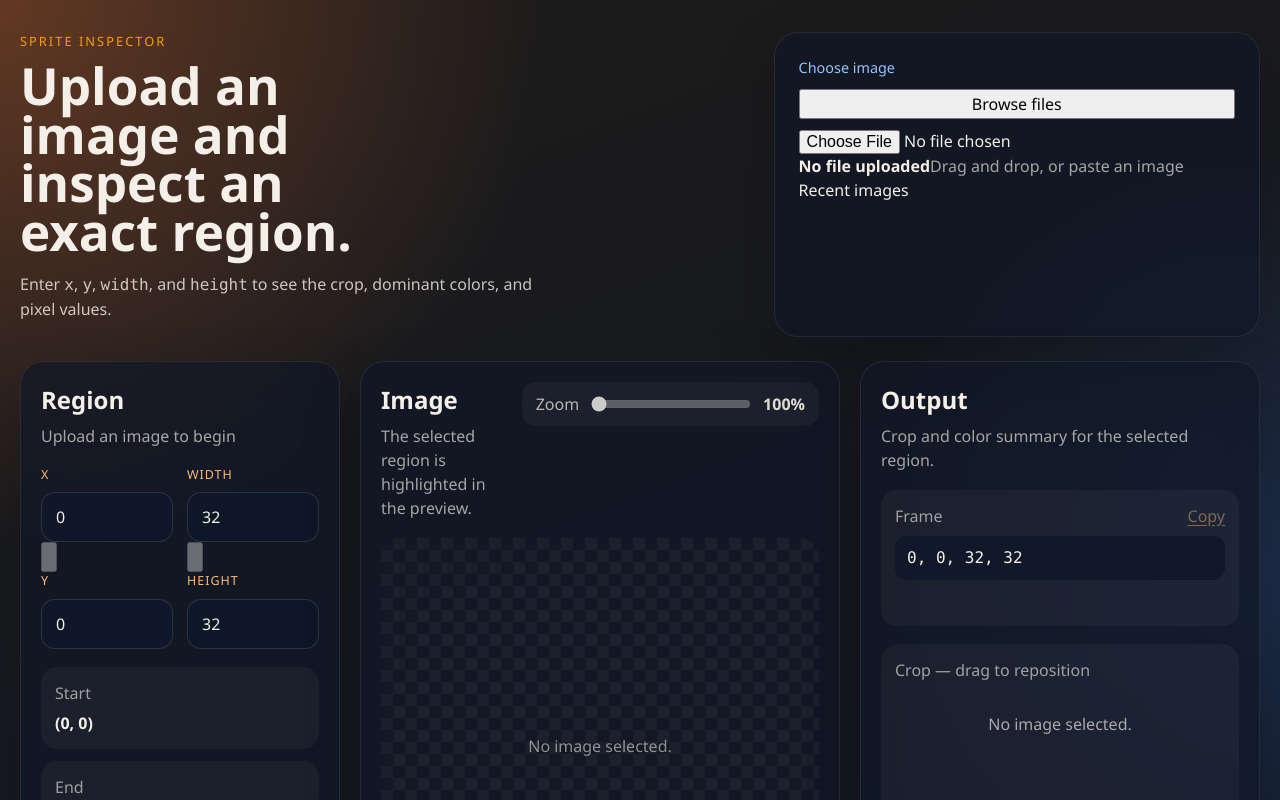
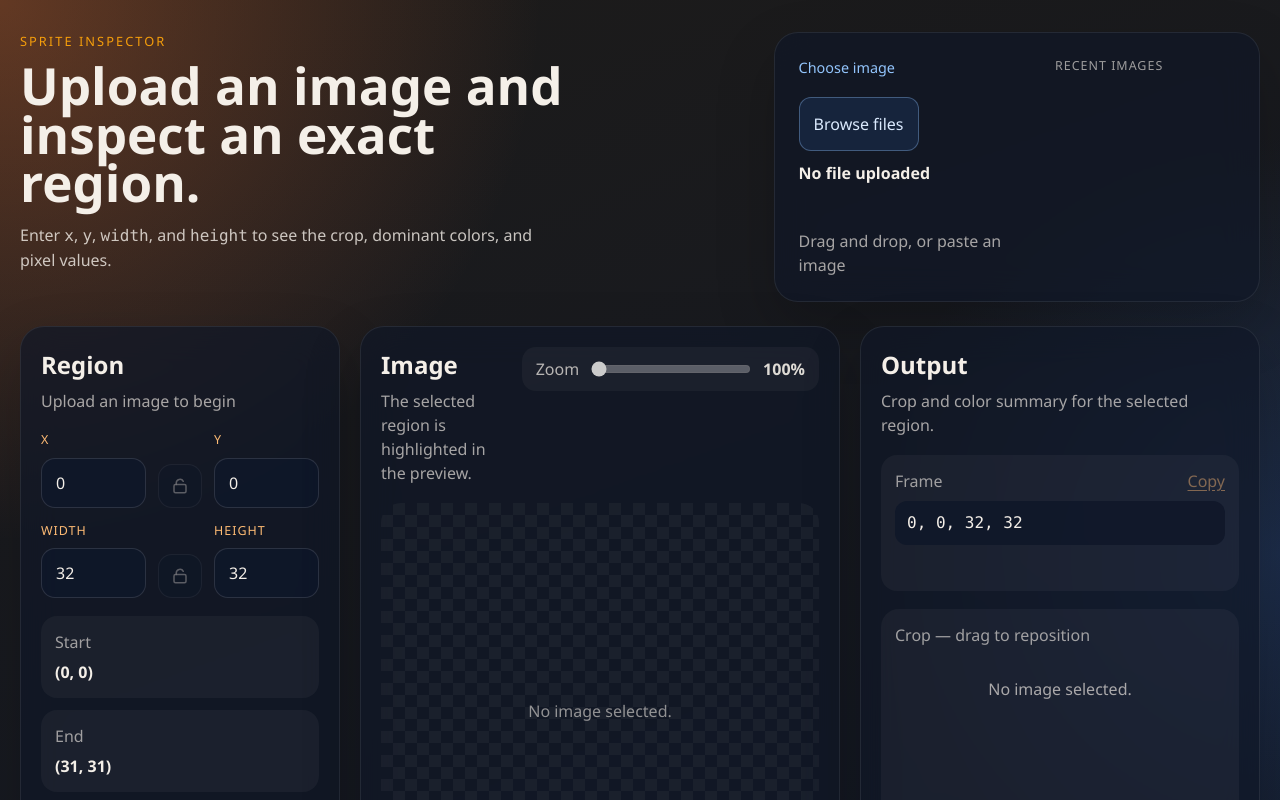
Before and after one commit to maglunde/sprite-inspector, a React (Vite) app: page / in a window 1280 px wide. Shown: the top 800 px of the page. Built offline with nearby package versions, Linux system fonts and the light colour scheme.

Commit message:
Polish upload workflow and test coverage

```diff
--- a/src/styles.css
+++ b/src/styles.css
@@ -62,7 +62,7 @@ code {
   margin: 0;
   font-size: clamp(2.4rem, 4vw, 4.6rem);
   line-height: 0.95;
-  max-width: 12ch;
+  max-width: 20ch;
 }
 
 .lead {
@@ -100,27 +100,35 @@ code {
   transform: translateY(-2px);
 }
 
+.upload-card-main {
+  display: grid;
+  grid-template-columns: minmax(0, 1fr) 180px;
+  gap: 20px;
+  align-items: stretch;
+  height: 220px;
+}
+.upload-primary {
+  display: grid;
+  gap: 10px;
+  height: 100%;
+}
+
 .upload-input-label {
   display: grid;
   gap: 10px;
-  cursor: pointer;
 }
 
-.upload-input-label input {
-  width: 100%;
+.upload-hidden-input {
+  display: none;
 }
 
-.upload-actions {
-  display: flex;
-  justify-content: flex-start;
-}
-
-.upload-action-button {
-  border: 1px solid rgba(249, 115, 22, 0.42);
-  border-radius: 999px;
+.upload-picker-button {
+  justify-self: start;
+  border: 1px solid rgba(147, 197, 253, 0.34);
+  border-radius: 12px;
   padding: 10px 14px;
-  background: rgba(249, 115, 22, 0.14);
-  color: #fdba74;
+  background: rgba(59, 130, 246, 0.12);
+  color: #dbeafe;
   cursor: pointer;
   transition:
     background-color 140ms ease,
@@ -128,15 +136,83 @@ code {
     transform 140ms ease;
 }
 
-.upload-action-button:hover:not(:disabled) {
-  background: rgba(249, 115, 22, 0.2);
-  border-color: rgba(249, 115, 22, 0.64);
+.upload-picker-button:hover {
+  background: rgba(59, 130, 246, 0.2);
+  border-color: rgba(147, 197, 253, 0.52);
   transform: translateY(-1px);
 }
+.recent-files {
+  display: grid;
+  grid-template-rows: auto 1fr;
+  gap: 8px;
+  /* 1. Fikser vekst: Sett maks høyde lik venstresiden (juster px etter behov) */
+  max-height: 200px;
+  min-height: 0;
+  overflow: hidden;
+  /* 2. Fikser posisjon: Tvinger overskrift og liste til toppen */
+  align-content: start;
+}
 
-.upload-action-button:disabled {
-  opacity: 0.6;
-  cursor: wait;
+.recent-files-list {
+  display: grid;
+  gap: 6px;
+  min-height: 0;
+  overflow-y: auto;
+  padding-right: 6px;
+  /* 3. Fikser posisjon: Tvinger selve fil-radene til toppen av lista */
+  align-content: start;
+}
+.recent-files-label {
+  color: rgba(244, 239, 232, 0.62);
+  font-size: 0.78rem;
+  text-transform: uppercase;
+  letter-spacing: 0.08em;
+}
+
+.recent-file-row {
+  display: grid;
+  grid-template-columns: minmax(0, 1fr) auto;
+  gap: 8px;
+  align-items: center;
+}
+
+.recent-file-link {
+  padding: 0;
+  border: 0;
+  background: transparent;
+  color: #fdba74;
+  text-align: left;
+  cursor: pointer;
+  text-decoration: underline;
+  text-underline-offset: 0.2em;
+  overflow: hidden;
+  text-overflow: ellipsis;
+  white-space: nowrap;
+  transition: color 140ms ease;
+}
+
+.recent-file-link:hover {
+  color: #fd923c;
+}
+
+.recent-file-remove {
+  width: 22px;
+  height: 22px;
+  padding: 0;
+  border: 0;
+  border-radius: 999px;
+  background: transparent;
+  color: #f87171;
+  cursor: pointer;
+  line-height: 1;
+  transition:
+    color 140ms ease,
+    background-color 140ms ease;
+}
+
+.recent-file-remove:hover {
+  color: #fecaca;
+  background: rgba(248, 113, 113, 0.14);
 }
 
 .upload-label {
@@ -148,6 +224,10 @@ code {
 .panel-heading p,
 .muted {
   color: rgba(244, 239, 232, 0.66);
+}
+
+.upload-hint {
+  align-self: flex-end;
 }
 
 .workspace {
@@ -189,8 +269,14 @@ code {
 
 .input-grid {
   display: grid;
-  grid-template-columns: repeat(2, minmax(0, 1fr));
   gap: 14px;
+}
+
+.field-row {
+  display: grid;
+  grid-template-columns: minmax(0, 1fr) auto minmax(0, 1fr);
+  gap: 12px;
+  align-items: end;
 }
 
 .field {
@@ -212,6 +298,46 @@ code {
   color: inherit;
   border-radius: 14px;
   padding: 12px 14px;
+}
+
+.lock-toggle {
+  display: inline-grid;
+  place-items: center;
+  width: 44px;
+  height: 44px;
+  border: 1px solid rgba(255, 255, 255, 0.12);
+  border-radius: 14px;
+  background: rgba(15, 23, 42, 0.72);
+  color: rgba(244, 239, 232, 0.72);
+  cursor: pointer;
+  transition:
+    border-color 140ms ease,
+    background-color 140ms ease,
+    color 140ms ease,
+    transform 140ms ease,
+    opacity 140ms ease;
+}
+
+.lock-toggle:hover:not(:disabled) {
+  border-color: rgba(249, 115, 22, 0.52);
+  color: #fdba74;
+  transform: translateY(-1px);
+}
+
+.lock-toggle:disabled {
+  opacity: 0.45;
+  cursor: not-allowed;
+}
+
+.lock-toggle-active {
+  border-color: rgba(249, 115, 22, 0.66);
+  background: rgba(249, 115, 22, 0.16);
+  color: #fdba74;
+}
+
+.lock-toggle-icon {
+  width: 18px;
+  height: 18px;
 }
 
 .selection-meta {
@@ -382,6 +508,61 @@ code {
   background: rgba(15, 23, 42, 0.88);
 }
 
+.frame-nudge-controls {
+  display: grid;
+  flex: 0 0 auto;
+  grid-template-columns: repeat(3, 34px);
+  grid-template-areas:
+    ". up ."
+    "left . right"
+    ". down .";
+  gap: 4px;
+}
+
+.nudge-button {
+  display: inline-grid;
+  place-items: center;
+  width: 34px;
+  height: 34px;
+  border: 1px solid rgba(255, 255, 255, 0.12);
+  border-radius: 12px;
+  background: rgba(15, 23, 42, 0.88);
+  color: #fdba74;
+  cursor: pointer;
+  transition:
+    background-color 140ms ease,
+    border-color 140ms ease,
+    transform 140ms ease,
+    opacity 140ms ease;
+}
+
+.nudge-button:hover:not(:disabled) {
+  border-color: rgba(249, 115, 22, 0.58);
+  background: rgba(249, 115, 22, 0.14);
+  transform: translateY(-1px);
+}
+
+.nudge-button:disabled {
+  opacity: 0.4;
+  cursor: not-allowed;
+}
+
+.nudge-button-up {
+  grid-area: up;
+}
+
+.nudge-button-left {
+  grid-area: left;
+}
+
+.nudge-button-right {
+  grid-area: right;
+}
+
+.nudge-button-down {
+  grid-area: down;
+}
+
 .crop-preview {
   border-radius: 18px;
   padding: 14px;
@@ -408,6 +589,27 @@ code {
   font-size: inherit;
 }
 
+.crop-preview-workbench {
+  display: flex;
+  align-items: center;
+  gap: 10px;
+  width: 100%;
+  justify-content: center;
+  border-radius: 14px;
+  outline: none;
+}
+
+.crop-preview-workbench:focus-visible {
+  /*box-shadow: 0 0 0 2px rgba(249, 115, 22, 0.5);*/
+}
+
+.crop-preview-frame {
+  width: min(100%, 220px);
+  aspect-ratio: 1;
+  display: grid;
+  place-items: center;
+}
+
 .drag-mode-toggle {
   display: flex;
   gap: 14px;
@@ -432,6 +634,8 @@ code {
 
 .crop-preview-canvas {
   max-width: 100%;
+  max-height: 100%;
+  width: auto;
   height: auto;
   image-rendering: pixelated;
   border-radius: 12px;
@@ -472,28 +676,6 @@ code {
   border: 1px solid rgba(255, 255, 255, 0.12);
 }
 
-.matrix {
-  display: grid;
-  gap: 6px;
-  max-height: 320px;
-  overflow: auto;
-  padding-right: 8px;
-}
-
-.matrix-row {
-  display: flex;
-  gap: 6px;
-  flex-wrap: wrap;
-}
-
-.matrix-row code {
-  display: inline-block;
-  padding: 4px 7px;
-  border-radius: 10px;
-  background: rgba(255, 255, 255, 0.04);
-  font-size: 0.78rem;
-}
-
 .error-message {
   margin: 0 0 18px;
   padding: 14px 16px;
@@ -529,9 +711,21 @@ code {
     max-width: none;
   }
 
+  .upload-card-main {
+    grid-template-columns: 1fr;
+  }
+
   .input-grid,
   .stats-grid {
     grid-template-columns: 1fr;
+  }
+
+  .field-row {
+    grid-template-columns: 1fr;
+  }
+
+  .lock-toggle {
+    width: 100%;
   }
 
   .panel-heading-split {
@@ -550,4 +744,8 @@ code {
   .zoom-control input {
     width: 100%;
   }
+
+  .crop-preview-workbench {
+    flex-direction: column;
+  }
 }
--- a/vite.config.js
+++ b/vite.config.js
@@ -6,6 +6,9 @@ const isGitHubPagesBuild = process.env.GITHUB_PAGES === 'true'
 export default defineConfig({
   base: isGitHubPagesBuild ? '/sprite-inspector/' : '/',
   plugins: [react()],
+  server:{
+    port: 9011
+  },
   test: {
     environment: 'jsdom',
     globals: true,
```
Also changed, not shown: 1 other file (tests, documents, lock files or other folders).
